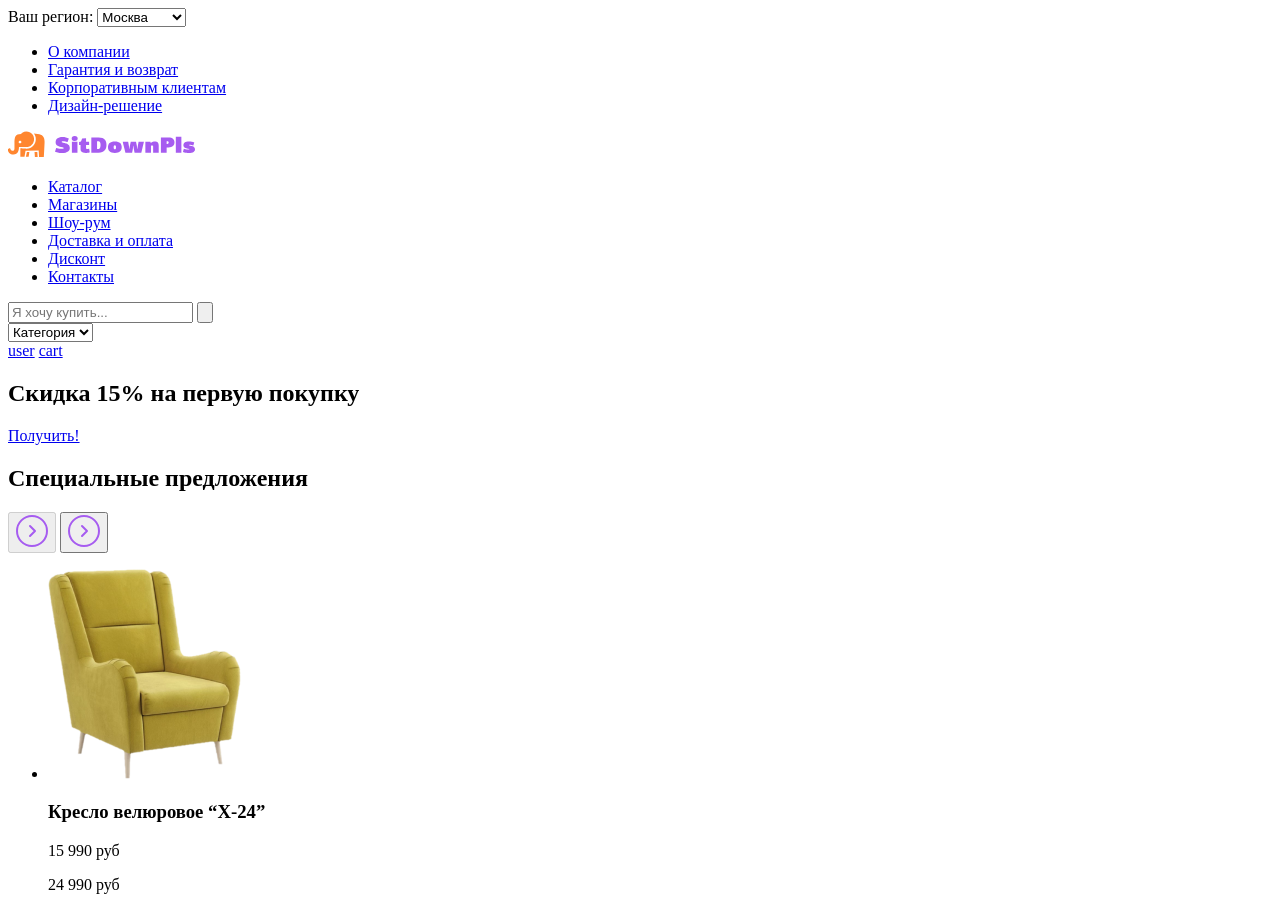
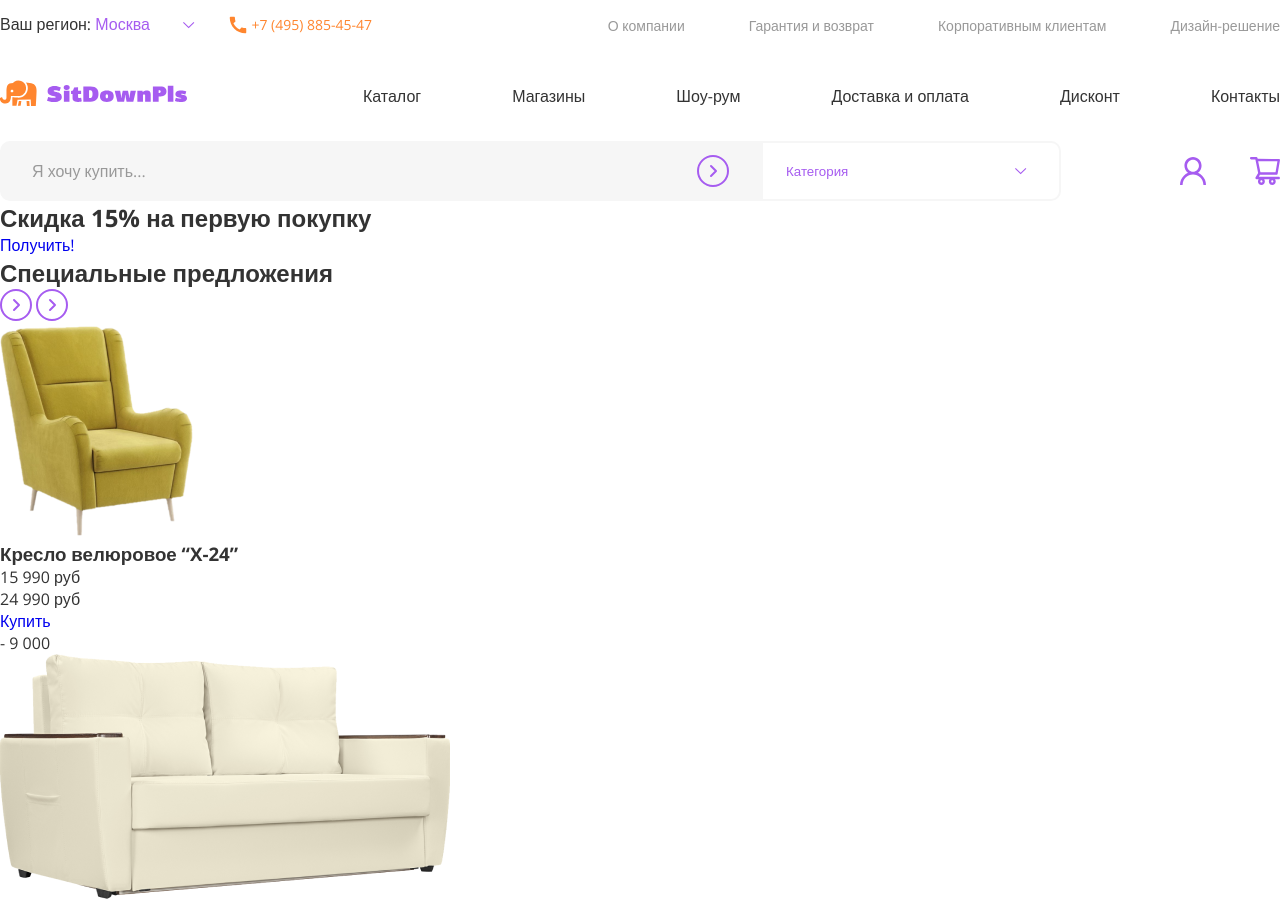
Before and after one commit to vladimir-andrushchenko2/furnitureShop, a website built with webpack: page src/index.html in a window 1280 px wide. Shown: the top 899 px of the page. Built offline with nearby package versions, Linux system fonts and the light colour scheme.

Commit message:
styled header

```diff
--- a/package.json
+++ b/package.json
@@ -14,6 +14,7 @@
     "@types/jest": "^29.4.0",
     "babel-jest": "^29.4.3",
     "babel-loader": "^9.1.2",
+    "clean-webpack-plugin": "^4.0.0",
     "css-loader": "^6.7.3",
     "eslint": "^7.15.0",
     "eslint-config-airbnb-base": "^14.2.1",
--- a/src/index.html
+++ b/src/index.html
@@ -5,15 +5,22 @@
   <meta charset="UTF-8">
   <meta http-equiv="X-UA-Compatible" content="IE=edge">
   <meta name="viewport" content="width=device-width, initial-scale=1.0">
+  <link rel="preconnect" href="https://fonts.googleapis.com">
+  <link rel="preconnect" href="https://fonts.gstatic.com" crossorigin>
+  <link
+    href="https://fonts.googleapis.com/css2?family=Open+Sans:wght@400;700&family=Playfair+Display:wght@900&display=swap"
+    rel="stylesheet">
+  <title>Furniture</title>
 </head>
 
 <body>
-  <header class="header">
-    <div class="region">Ваш регион:
-      <select title="region">
+  <header class="header container">
+    <div class="contacts">Ваш регион:
+      <select class="region select" title="region">
         <option value="msk">Москва</option>
         <option value="kr">Краснодар</option>
       </select>
+      <a class="telephone" href="tel:+74958854547">+7 (495) 885-45-47</a>
     </div>
 
     <nav class="info-nav">
@@ -72,7 +79,7 @@
         <input type="search" class="search-form__search-query" name="search-query" placeholder="Я хочу купить...">
         <input type="submit" class="search-form__submit" aria-label="submit" value="">
       </div>
-      <select title="category" name="category">
+      <select class="search-form__category select" title="category" name="category">
         <option value="default">Категория</option>
         <option value="sofas">Диваны</option>
         <option value="arm-chairs">Кресла</option>
@@ -80,10 +87,11 @@
     </form>
 
     <div class="user-links-wrapper">
-      <a class="user-profile-link" href="#">user</a>
-      <a class="user-cart-link" href="#">cart</a>
+      <a class="user-profile-link" href="#"></a>
+      <a class="user-cart-link" href="#"></a>
     </div>
   </header>
+
   <main class="main">
     <section class="jumbotron">
       <div class="jumbotron__slide">
--- /dev/null
+++ b/src/styles/_globals.scss
@@ -0,0 +1,26 @@
+@use 'vars' as var;
+
+* {
+  padding: 0;
+  margin: 0;
+  box-sizing: border-box;
+}
+
+body,
+input {
+  font-family: 'Open Sans', sans-serif;
+  color: var.$black;
+}
+
+ul {
+  list-style: none;
+}
+
+a {
+  text-decoration: none;
+}
+
+button {
+  background: 0;
+  border: 0;
+}
--- /dev/null
+++ b/src/styles/_vars.scss
@@ -0,0 +1,5 @@
+$black: #333;
+$gray: #999;
+$gray-light: #f6f6f6;
+$primary: #a65cf0;
+$secondary: #ff862f;
--- a/src/styles/style.scss
+++ b/src/styles/style.scss
@@ -1,4 +1,181 @@
+@use 'globals';
+@use 'vars' as var;
+// font-family: 'Playfair Display', serif;
+
 .container {
   max-width: 1280px;
   margin: auto;
 }
+
+// Header
+.contacts {
+  font-weight: 400;
+  font-size: 16px;
+  line-height: 120%;
+}
+
+.select {
+  appearance: none;
+  cursor: pointer;
+  border: 0;
+  color: var.$primary;
+  background: no-repeat right url(../img/ui/select-arrow.svg);
+}
+
+.region {
+  font-weight: 400;
+  font-size: 16px;
+  line-height: 120%;
+  padding-right: 20px;
+}
+
+.telephone {
+  margin-left: 30px;
+  color: var.$secondary;
+  font-weight: 400;
+  font-size: 14px;
+  line-height: 100%;
+  padding-left: 22px;
+  background: no-repeat left url(../img/ui/tel.svg);
+}
+
+.search-form {
+  position: relative;
+
+  height: 100%;
+
+  display: flex;
+
+  &__search-query {
+    width: 761px;
+    height: 100%;
+
+    padding: 18px 32px;
+
+    font-weight: 400;
+    font-size: 16px;
+    line-height: 120%;
+
+    border: 0;
+    border-radius: 10px 0 0 10px;
+    background-color: var.$gray-light;
+
+    &::placeholder {
+      color: var.$gray;
+    }
+  }
+
+  &__submit {
+    width: 32px;
+    height: 32px;
+
+    position: absolute;
+    top: 50%;
+    transform: translateY(-50%);
+    left: 697px;
+
+    border: 0;
+    background: 0;
+    background-image: url(../img/ui/arrow-btn.svg);
+
+    cursor: pointer;
+  }
+
+  &__category {
+    width: 300px;
+    padding: 19px 40px 19px 23px;
+    background-position: center right 32px;
+    border: 2px solid var.$gray-light;
+    border-radius: 0 10px 10px 0;
+  }
+}
+
+.user {
+  &-links-wrapper {
+    display: flex;
+    justify-content: flex-end;
+  }
+
+  &-profile-link {
+    width: 28px;
+    height: 28px;
+    background: url(../img/ui/user-default.svg) no-repeat center;
+  }
+
+  &-cart-link {
+    margin-left: 32px;
+
+    width: 41px;
+    height: 28px;
+    background: url(../img/ui/cart-default.svg) no-repeat right;
+  }
+}
+
+.header {
+  display: grid;
+  grid-template-columns: repeat(6, 1fr);
+  grid-template-rows: 50px 27px 60px;
+  grid-template-areas:
+    'contacts contacts info   info   info   info'
+    'logo     nav      nav    nav    nav    nav'
+    'search   search   search search search user';
+  align-items: center;
+  gap: 32px;
+
+  .contacts {
+    grid-area: contacts;
+  }
+
+  .info-nav {
+    grid-area: info;
+    height: 100%;
+    display: flex;
+    align-items: center;
+    justify-content: flex-end;
+
+    &__links {
+      display: flex;
+      justify-content: flex-end;
+    }
+
+    &__link {
+      font-weight: 400;
+      font-size: 14px;
+      line-height: 100%;
+      color: var.$gray;
+
+      &-wrapper:not(:first-child) {
+        margin-left: 64px;
+      }
+    }
+  }
+
+  .logo-wrapper {
+    grid-area: logo;
+  }
+
+  .nav {
+    grid-area: nav;
+
+    &__links {
+      display: flex;
+      justify-content: flex-end;
+    }
+
+    &__link {
+      color: var.$black;
+      font-weight: 400;
+      font-size: 16px;
+      line-height: 22px;
+      margin-left: 91px;
+    }
+  }
+
+  .search-form {
+    grid-area: search;
+  }
+
+  .user-links-wrapper {
+    grid-area: user;
+  }
+}
--- a/webpack.config.js
+++ b/webpack.config.js
@@ -1,5 +1,6 @@
 const HtmlWebpackPlugin = require('html-webpack-plugin');
 const MiniCssExtractPlugin = require('mini-css-extract-plugin');
+const { CleanWebpackPlugin } = require('clean-webpack-plugin');
 
 const path = require('path');
 
@@ -7,15 +8,14 @@ module.exports = (env) => ({
   entry: './src/scripts/index.js',
   plugins: [
     new HtmlWebpackPlugin({
-      title: 'Furniture Store',
       template: './src/index.html',
     }),
+    new CleanWebpackPlugin(),
     new MiniCssExtractPlugin(),
   ],
   output: {
     filename: 'bundle.js',
     path: path.resolve(__dirname, 'dist'),
-    clean: true,
   },
   module: {
     rules: [
@@ -51,6 +51,5 @@ module.exports = (env) => ({
     port: 8080,
     open: true,
     hot: true,
-    historyApiFallback: true,
   },
 });
```
Also changed, not shown: 1 other file.
